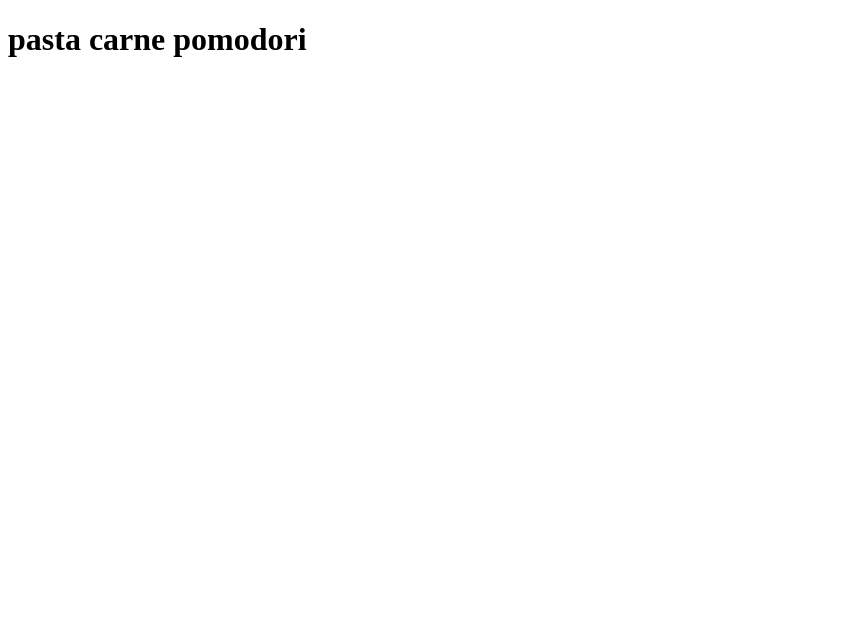
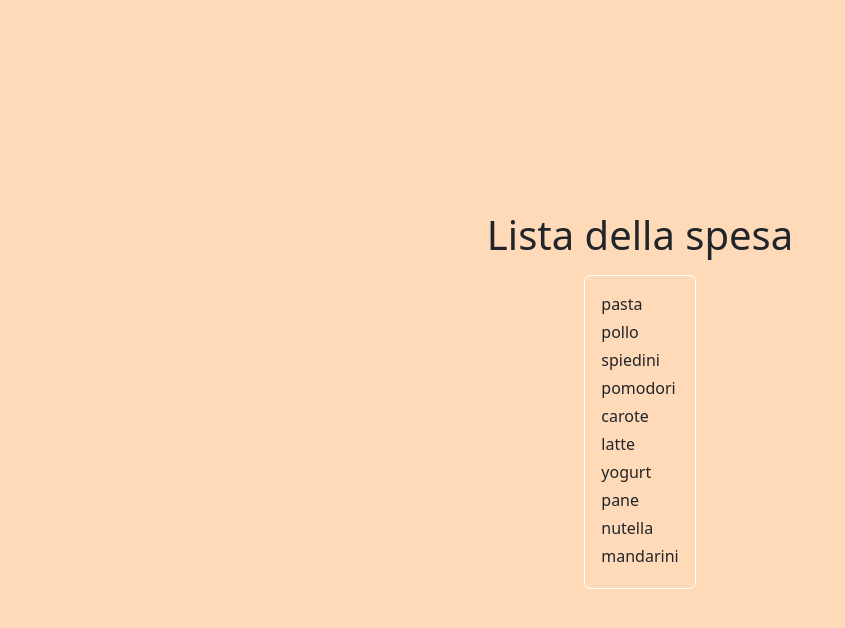
Before and after one commit to Eddyfabbricatore/js-lista-spesa, a plain HTML site: page index.html in a window 1280 px wide. Shown: the whole page, without its empty margins (0-845 px from the left). Drawn offline with nearby package versions, Linux system fonts and the light colour scheme.

Commit message:
[edit] js do while

```diff
--- a/index.html
+++ b/index.html
@@ -5,10 +5,22 @@
   <meta http-equiv="X-UA-Compatible" content="IE=edge">
   <meta name="viewport" content="width=device-width, initial-scale=1.0">
 
-  <title>Do While</title>
+  <!-- Bootstrap -->
+  <link href="https://cdn.jsdelivr.net/npm/bootstrap@5.3.1/dist/css/bootstrap.min.css" rel="stylesheet" integrity="sha384-4bw+/aepP/YC94hEpVNVgiZdgIC5+VKNBQNGCHeKRQN+PtmoHDEXuppvnDJzQIu9" crossorigin="anonymous">
+  <script src="https://cdn.jsdelivr.net/npm/bootstrap@5.3.1/dist/js/bootstrap.bundle.min.js" integrity="sha384-HwwvtgBNo3bZJJLYd8oVXjrBZt8cqVSpeBNS5n7C8IVInixGAoxmnlMuBnhbgrkm" crossorigin="anonymous"></script>
+
+  <!-- Custom CSS -->
+  <link rel="stylesheet" href="style.css">
+
+  <title>Do While Lista della spesa</title>
 </head>
 <body>
-  <h1></h1>
+  <div class="container d-flex flex-column justify-content-center align-items-center">
+    <h1 class="mb-3">Lista della spesa</h1>
+
+    <ul class="m-0 border border-white rounded p-3">
+    </ul>
+  </div>
 
   <script src="script.js"></script>
 </body>
--- a/script.js
+++ b/script.js
@@ -1,15 +1,21 @@
 const spesa = [
   'pasta',
-  'carne',
-  'pomodori'
+  'pollo',
+  'spiedini',
+  'pomodori',
+  'carote',
+  'latte',
+  'yogurt',
+  'pane',
+  'nutella',
+  'mandarini'
 ];
 
-const message = document.querySelector('h1');
+const message = document.querySelector('ul');
 
 let count = 0;
 
-// ciclo do while che stampa l'elemento corrispondente all'indice attuale per poi incrementare il valore del contatore
 do{
-  message.innerHTML += spesa[count] + ' ';
+  message.innerHTML += `<li class="mb-1">${spesa[count]}</li>`;
   count++;
 }while(count < spesa.length);
--- /dev/null
+++ b/style.css
@@ -0,0 +1,15 @@
+:root{
+  --bg-body: #ffdab9;
+}
+
+body{
+  background-color: var(--bg-body);
+}
+
+ul{
+  list-style: none;
+}
+
+.container{
+  height: 100vh;
+}
```
Also changed, not shown: 1 other file.
